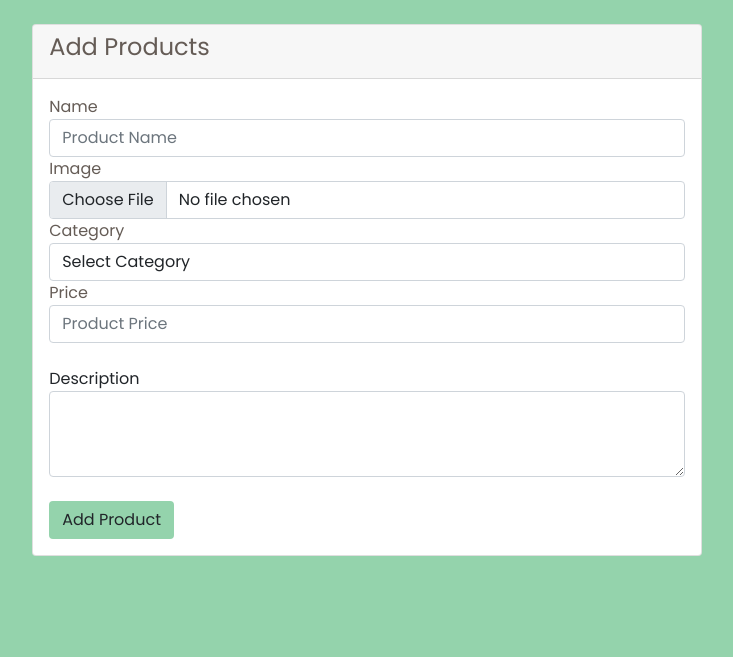
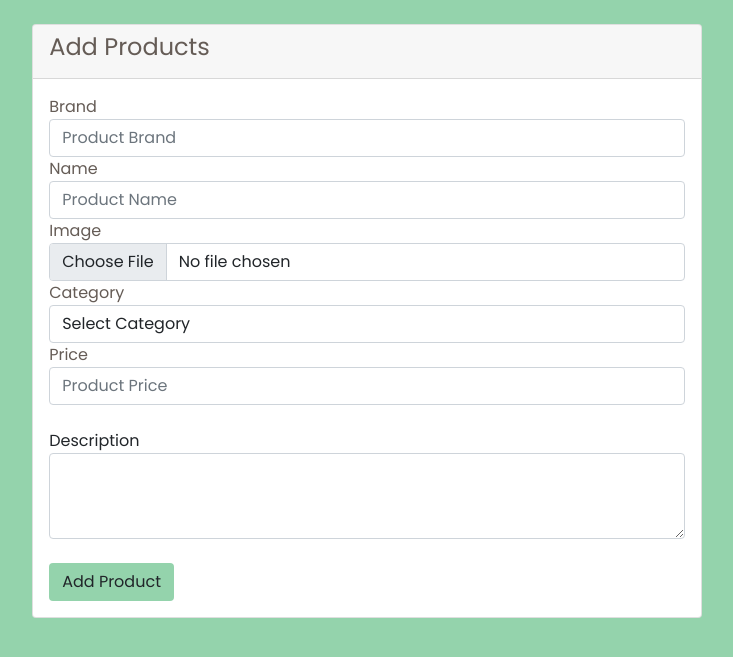
Before and after one commit to shameemm/Cartify-E-commerce, a Django app: page /admin/addproduct in a window 1280 px wide. Shown: the part 56-713 px from the top of the page, without its empty margins (273-1006 px from the left). Run offline with Django 4.2, Linux system fonts and the light colour scheme; the visitor is signed in with stand-in values (Sample User, id 1); data that the repository does not hold is empty.

Commit message:
finished partially

```diff
--- a/admins/views.py
+++ b/admins/views.py
@@ -75,10 +75,11 @@ def addproduct(request):
         description = request.POST['description']
         price = request.POST['price']
         category = request.POST['category']
+        brand = request.POST['brand']
         print(request.FILES,"  1111")
         image = request.FILES['image']
         category=Category.objects.get(id=category)
-        product = Product.objects.create(name=name,description=description,price=price,category=category,image=image)
+        product = Product.objects.create(name=name,description=description,price=price,category=category,image=image,brand=brand)
         product.save()
         return redirect('products')
     else:
@@ -115,6 +116,7 @@ def edit_product(request):
         description = request.POST['description']
         price = request.POST['price']
         category = request.POST['category']
+        brand = request.POST['brand']
         print(request.FILES,"  1111")
         image = request.FILES['image']
         category=Category.objects.get(id=category)
@@ -123,6 +125,7 @@ def edit_product(request):
         product.description=description
         product.price=price
         product.category=category
+        product.brand=brand
         product.image=image
         product.save()
 
--- a/cart/settings.py
+++ b/cart/settings.py
@@ -40,7 +40,11 @@ INSTALLED_APPS = [
     'django.contrib.sessions',
     'django.contrib.messages',
     'django.contrib.staticfiles',
+    'crispy_forms'
 ]
+
+CRISPY_TEMPLATE_PACK = 'bootstrap5'
+LOGIN_URL = '/login/'
 
 MIDDLEWARE = [
     'django.middleware.security.SecurityMiddleware',
--- a/templates/admins/add_product.html
+++ b/templates/admins/add_product.html
@@ -24,6 +24,12 @@
             <div class="card-body">
                 <form action="addproduct" method ="POST" enctype="multipart/form-data">
                   {% csrf_token %}
+                  <div class="form-group" >
+                    <label for="pname">Brand</label>
+                    <input type="text" class="form-control" name="brand"  id="brand" aria-describedby="emailHelp" placeholder="Product Brand">
+                    <span id="errorbrand" class="text-danger"></span>
+                  </div>
+
                     <div class="form-group" >
                       <label for="pname">Name</label>
                       <input type="text" class="form-control" name="name" id="name" aria-describedby="emailHelp" placeholder="Product Name">
@@ -68,11 +74,15 @@
       var category = $('#category').val()
       var price = $('#price').val()
       var description = $('#description').val()
+      var brand = $('#brand').val()
       console.log(image)
 
 
-
-      if(name == '' ){
+      if(brand == ''){
+        $('#errorbrand').html('Enter the brand')
+        return false
+    }
+    else if(name == '' ){
           $('#errorname').html('Enter the name')
           return false
       }
@@ -92,6 +102,7 @@
           $('#errordescription').html('Enter the description')
           return false
       }
+
       else{
           $('#error').html('')
           $('#error1').html('')
--- a/templates/admins/product_management.html
+++ b/templates/admins/product_management.html
@@ -35,6 +35,7 @@
                 <table class="table table-striped">
                     <thead>
                         <tr>
+                            <th>Brand</th>
                             <th>Name</th>
                             <th>Image</th>
                             <th>Price</th>
@@ -47,6 +48,7 @@
                     <tbody>
                         {% for product in products %}
                         <tr>
+                            <td>{{product.brand}}</td>
                             <td>{{product.name}}</td>
                             <td><img src=".{{product.image.url}}" class = "img-fluid" style="width:100px; height:100px;"></td>
                             <td>{{product.price}}</td>
--- a/templates/admins/user_management.html
+++ b/templates/admins/user_management.html
@@ -36,6 +36,7 @@
                         </thead>
                         <tbody>
                             {% for user in users %}
+
                             <tr>
                                 <td>{{user.first_name}} {{user.last_name}}</td>
                                 <td>{{user.username}}</td>
--- a/templates/user/home.html
+++ b/templates/user/home.html
@@ -58,12 +58,13 @@
       </div>
     </div>
 
-    <div class="row row-cols-1 row-cols-md-3 g-4 mt-3">
+    <div class="row row-cols-1 cols-md-4 mt-3">
        {% for product in products %}
-       <div class="card m-4" style="width: 18rem;">
+       <div class="card m-3" style="width: 18rem;">
         <img src=".{{product.image.url}}" class="card-img-top w-100 h-100" alt="...">
 
         <div class="card-body">
+          <p class="text-secondary">{{product.brand}}</p>
           <h5 class="card-title">{{product.name}}</h5>
           <p class="card-text">{{product.description}}</p>
 
--- a/templates/user/view_product.html
+++ b/templates/user/view_product.html
@@ -35,7 +35,9 @@
             />
           </div>
       <div class="col-md-6 ">
-        <div class="text-white p-4 p-md-5">
+
+        <div class="text-white p-1 p-md-5">
+          <p class="text-secondary">{{product.brand}}</p>
           <h2 class="fw-bold mb-3 fs-1" style="color:#4f4f4e">
             {{product.name}}
           </h2>
@@ -52,5 +54,5 @@
 
     </div>
   </div>
-  {{product.name}} {% endblock %}
+{% endblock %}
 </div>
--- a/users/models.py
+++ b/users/models.py
@@ -2,9 +2,3 @@ from django.db import models
 from django.contrib.auth.models import User
 from .admin.models import *
 # Create your models here.
-class Accounts(models.Model):
-    user = models.OneToOneField(User, on_delete=models.CASCADE)
-    phone = models.BigIntegerField()
-
-    def __str__(self):
-        return self.user.username
--- a/users/views.py
+++ b/users/views.py
@@ -1,6 +1,7 @@
 from django.shortcuts import render, redirect
 from django.http import JsonResponse
 from django.contrib.auth.models import User,auth
+from django.contrib import messages
 from django.contrib.auth.decorators import login_required
 from accounts.models import Accounts
 from admins.models import *
@@ -20,6 +21,9 @@ def login(request):
             auth.login(request, user)
 
             return redirect('index')
+        else:
+            messages.info(request,"Invalid Credentials")
+            return redirect('login')
     return render(request, 'user/login.html')
 
 def index(request):
```
Also changed, not shown: templates/user/login.html (+6 -4 lines), media/assets/images/-original-imagg4y3grhaxckf.webp (added).
